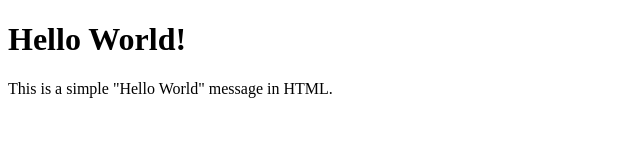
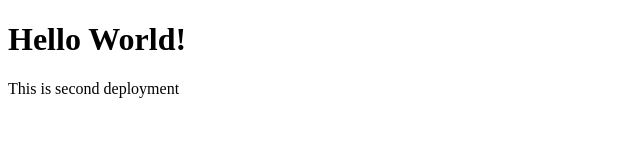
Before and after one commit to AbhijitChallapalli/csedemo, a plain HTML site: page index.html in a window 1280 px wide. Shown: the whole page, without its empty margins (0-640 px from the left). Drawn offline with Linux system fonts and the light colour scheme.

Commit message:
second commit

```diff
--- a/index.html
+++ b/index.html
@@ -7,6 +7,6 @@
 </head>
 <body>
     <h1>Hello World!</h1>
-    <p>This is a simple "Hello World" message in HTML.</p>
+    <p>This is second deployment</p>
 </body>
 </html>
```
